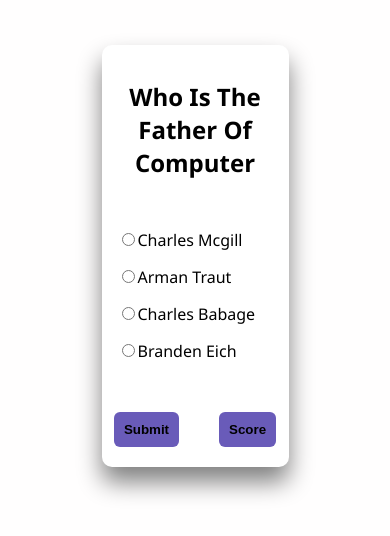
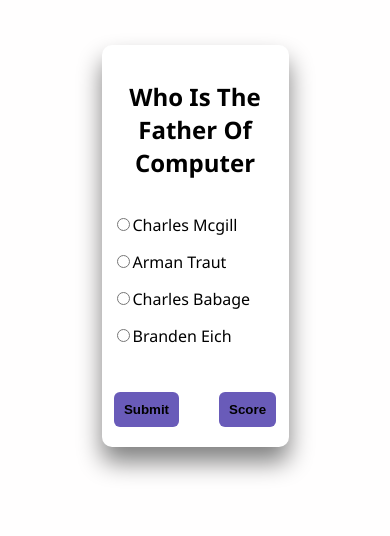
Before and after one commit to darkspace123098/simple_jsprojects_firecode, a plain HTML site: page c-quiz/index.html in a window 390 px wide. Drawn offline with Linux system fonts and the light colour scheme.

Commit message:
responsive

```diff
--- a/c-quiz/index.html
+++ b/c-quiz/index.html
@@ -30,8 +30,9 @@
         }
         #options{
             display: block;
-            padding: 15px;
+            padding: auto;
             text-transform: capitalize;
+            margin: 10px;
 
 
         }
```
